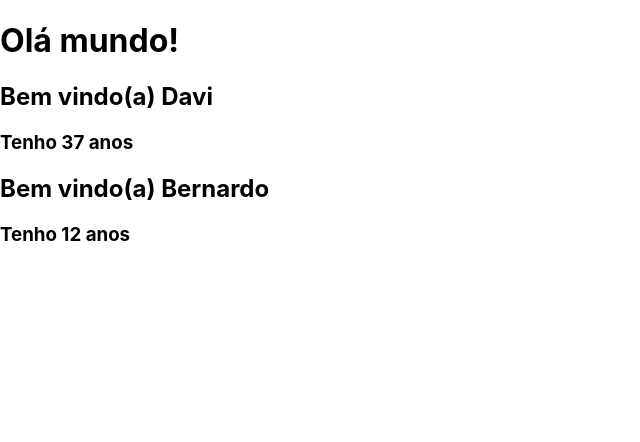
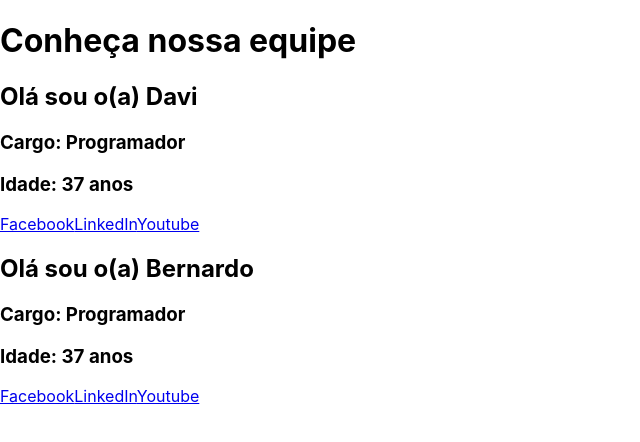
Before and after one commit to dnsdigitaltech/reactJS, a React (Create React App) app in the folder meusite/: page / in a window 1280 px wide. Shown: the top 442 px of the page, without its empty margins (0-640 px from the left). Built offline with nearby package versions, Linux system fonts and the light colour scheme.

Commit message:
Entendendo props e component pt2

```diff
--- a/meusite/src/App.js
+++ b/meusite/src/App.js
@@ -1,20 +1,47 @@
 import React from 'react';
 
-const Bemvindo = (props) => {
+const Equipe = (props) => {
     return (
         <div>
-            <h2>Bem vindo(a) {props.nome}</h2>
-            <h3>Tenho {props.idade} anos</h3>
+            <Sobre nome={props.nome}
+                    cargo={props.cargo}
+                    idade={props.idade} />
+            <Social fb={props.facebook}
+                    ln={props.linkedin}
+                    yt={props.youtube} />
         </div>
     )
 }
 
+const Sobre = (props) => {
+    return (
+        <div>
+            <h2>Olá sou o(a) {props.nome}</h2>
+            <h3>Cargo: {props.cargo}</h3>
+            <h3>Idade: {props.idade} anos</h3>
+        </div>
+    )
+}
+
+const Social = (props) => {
+    return (
+        <div>
+            <a href={props.fb}>Facebook</a>
+            <a href={props.ln}>LinkedIn</a>
+            <a href={props.yt}>Youtube</a>
+        </div>
+    )
+}
+
+
 function App(){
     return (
         <div>
-            <h1>Olá mundo!</h1>
-            <Bemvindo nome ="Davi" idade="37"/>
-            <Bemvindo nome ="Bernardo" idade="12"/>
+            <h1>Conheça nossa equipe</h1>
+            <Equipe nome="Davi" cargo="Programador" idade="37"
+                    facebook="facebookDavi" linkedin="linkedinDavi" youtube="youtubeDavi"/>
+            <Equipe nome="Bernardo" cargo="Programador" idade="37"
+                    facebook="facebookBernardo" linkedin="linkedinBernardo" youtube="youtubeBernardo"/>
         </div>
     )
 }
```
